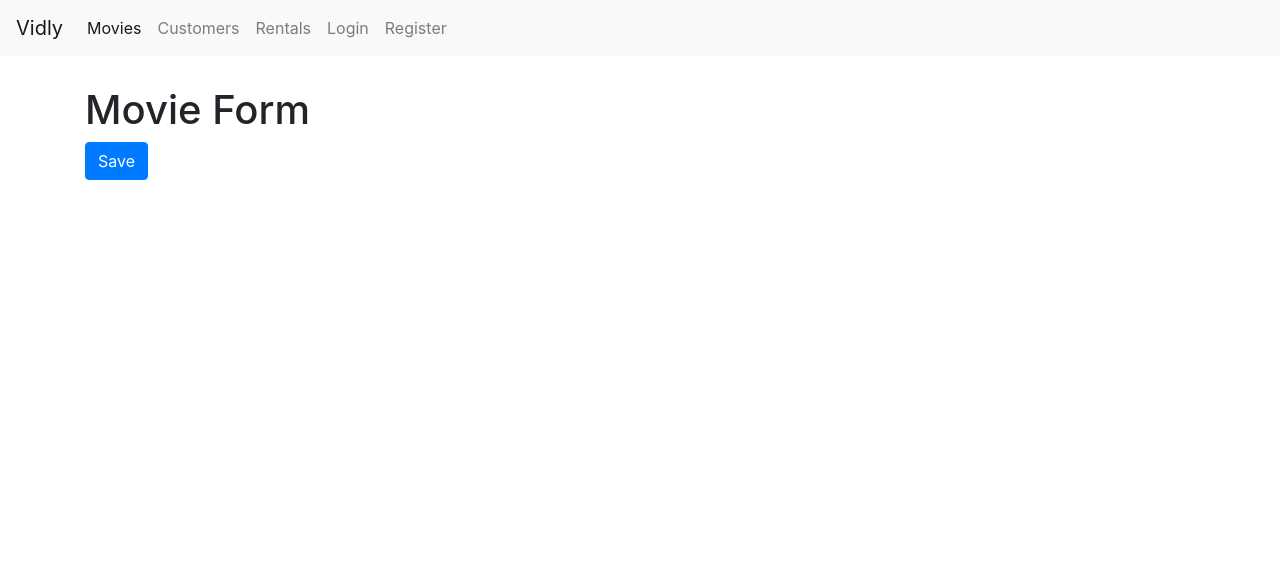
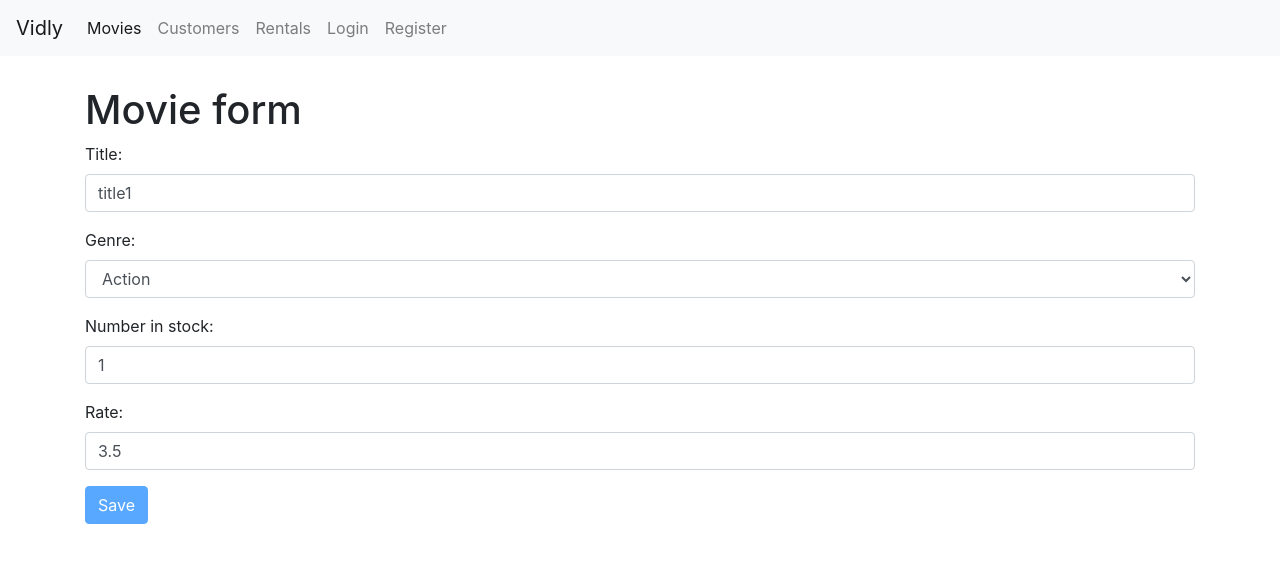
Before and after one commit to PauloLoaeza/react-movies, a React (Create React App) app: page /movies/1 in a window 1280 px wide. Shown: the top 562 px of the page. Built offline with nearby package versions, Linux system fonts and the light colour scheme.

Commit message:
movie form added

```diff
--- a/src/components/common/form.js
+++ b/src/components/common/form.js
@@ -1,6 +1,7 @@
 import React, { Component } from 'react';
 import Joi from 'joi-browser';
 import Input from './input';
+import Select from './select';
 
 class Form extends Component {
   state = {
@@ -68,6 +69,21 @@ class Form extends Component {
     );
   }
 
+  renderSelect(name, label, options) {
+    const { data, errors } = this.state;
+
+    return (
+      <Select
+        name={name}
+        value={data[name]}
+        label={label}
+        options={options}
+        onChange={this.handleChange}
+        error={errors[name]}
+      />
+    );
+  }
+
   renderButton(label) {
     return (
       <button
--- /dev/null
+++ b/src/components/common/select.js
@@ -0,0 +1,20 @@
+import React from 'react';
+
+const Select = ({ name, label, options, error, ...params }) => {
+  return (
+    <div className="form-group">
+      <label htmlFor={name}>{label}</label>
+      <select {...params} name={name} id={name} className="form-control">
+        <option value="" />
+        {options.map(option => (
+          <option key={option._id} value={option._id}>
+            {option.name}
+          </option>
+        ))}
+      </select>
+      {error && <div className="text-danger">{error}</div>}
+    </div>
+  );
+};
+
+export default Select;
--- a/src/components/movieForm.js
+++ b/src/components/movieForm.js
@@ -1,17 +1,91 @@
 import React from 'react';
+import Joi from 'joi-browser';
+import Form from './common/form';
+// import { getMovie, saveMovie } from '../services/movieService';
+// import { getGenres } from '../services/movieService';
 
-const MovieForm = ({ match, history }) => {
-  return (
-    <div>
-      <h1>Movie Form</h1>
-      <button
-        className="btn btn-primary"
-        onClick={() => history.push('/movies')}
-      >
-        Save
-      </button>
-    </div>
-  );
-};
+class MovieForm extends Form {
+  state = {
+    data: {
+      title: '',
+      genreId: '',
+      numberInStock: '',
+      dailyRentalRate: ''
+    },
+    genres: [],
+    errors: {}
+  };
+
+  schema = {
+    _id: Joi.string(),
+    title: Joi.string()
+      .required()
+      .label('Title'),
+    genreId: Joi.string()
+      .required()
+      .label('Genre'),
+    numberInStock: Joi.number()
+      .required()
+      .min(0)
+      .max(100)
+      .label('Number in stock'),
+    dailyRentalRate: Joi.number()
+      .required()
+      .min(0)
+      .max(100)
+      .label('Daily rental rate')
+  };
+
+  componentDidMount() {
+    const genres = [
+      { _id: 1, name: 'Action' },
+      { _id: 2, name: 'Thriller' },
+      { _id: 3, name: 'Comedy' }
+    ]; //TODO: getGenres
+    this.setState({ genres });
+
+    const movieId = this.props.match.params.id;
+    if (movieId === 'new') return;
+
+    const movie = {
+      _id: 1,
+      title: 'title1',
+      genre: { _id: 1, name: 'Action' },
+      numberInStock: 1,
+      dailyRentalRate: 3.5,
+      liked: true
+    }; //TODO: getMovie(movieId)
+    if (!movie) return this.props.history.replace('/not-found');
+
+    this.setState({ data: this.mapToViewModel(movie) });
+  }
+
+  mapToViewModel = movie => {
+    return {
+      ...movie,
+      genreId: movie.genre._id
+    };
+  };
+
+  doSubmit = () => {
+    //saveMovie(this.state.data);
+    this.props.history.push('/movies');
+  };
+
+  render() {
+    return (
+      <div>
+        <h1>Movie form</h1>
+        <form onSubmit={this.handleSubmit}>
+          {this.renderInput('title', 'Title: ')}
+          {this.renderSelect('genreId', 'Genre: ', this.state.genres)}
+          {this.renderInput('numberInStock', 'Number in stock: ', 'number')}
+          {this.renderInput('dailyRentalRate', 'Rate: ')}
+          {this.renderButton('Save')}
+        </form>
+      </div>
+    );
+  }
+}
 
 export default MovieForm;
--- a/src/components/movies.js
+++ b/src/components/movies.js
@@ -1,4 +1,5 @@
 import React, { Component } from 'react';
+import { Link } from 'react-router-dom';
 import Pagination from './common/pagination';
 import ListGroup from './common/listGroup';
 import MoviesTable from './moviesTable';
@@ -171,6 +172,13 @@ class Movies extends Component {
           />
         </div>
         <div className="col">
+          <Link
+            to="/movies/new"
+            className="btn btn-primary"
+            style={{ marginBottom: 20 }}
+          >
+            New movie
+          </Link>
           <p>Showing {totalCount} movies in the databse</p>
           <MoviesTable
             movies={movies}
```
